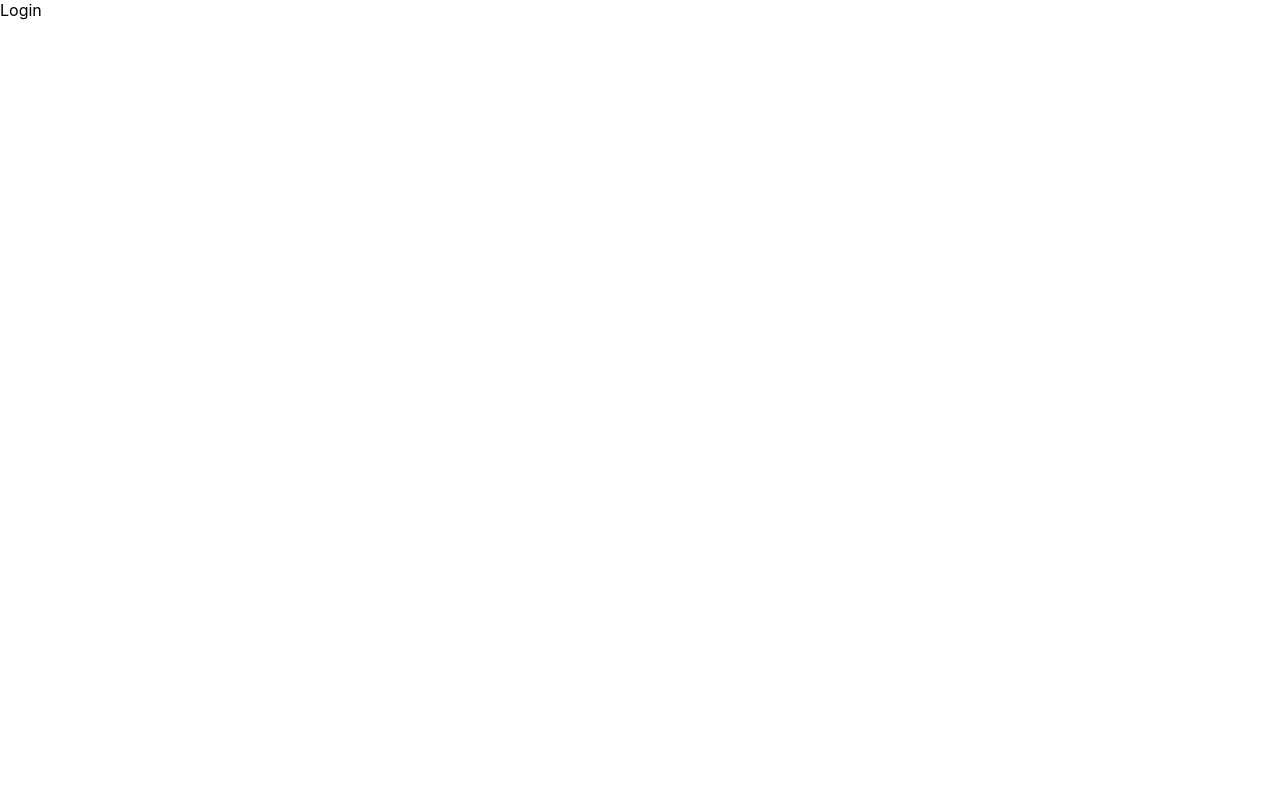
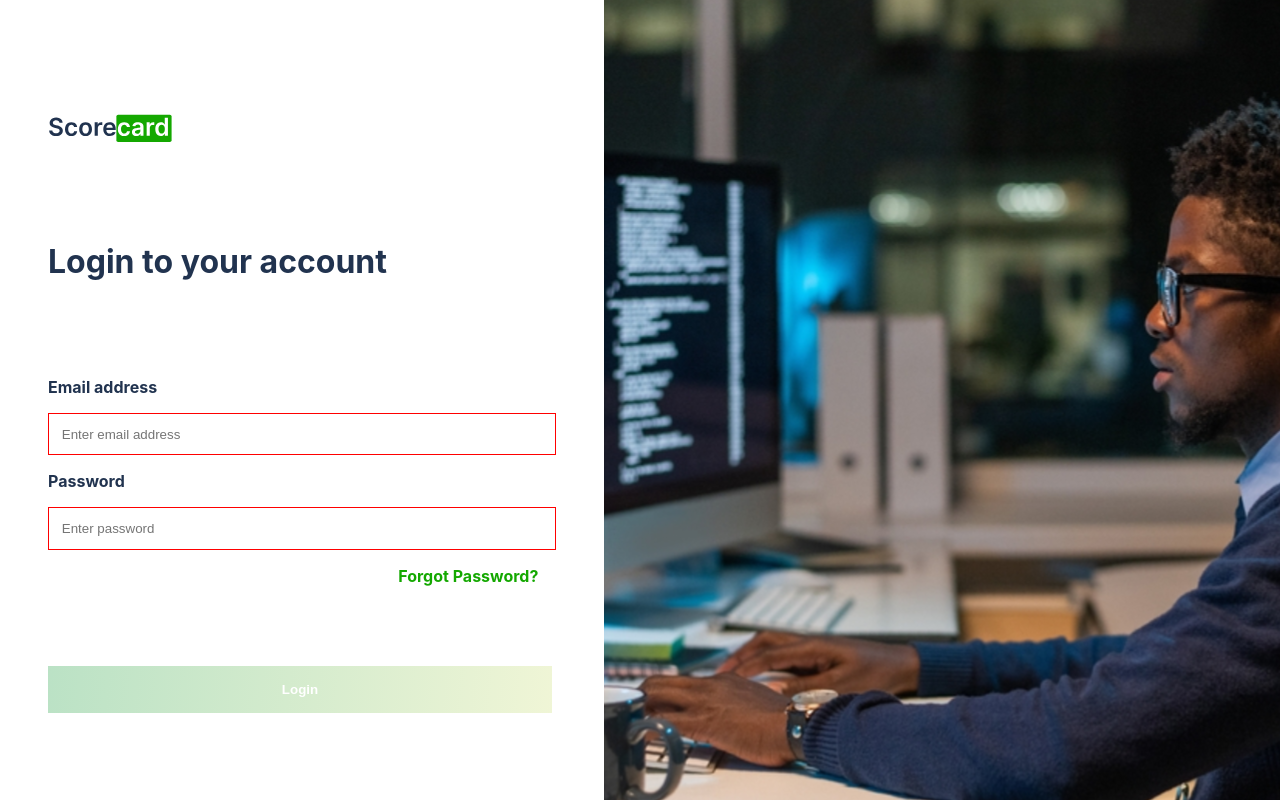
Before and after one commit to Vastro-lorde/scorecard-frontend, a React (Create React App) app: page /login in a window 1280 px wide. Shown: the top 800 px of the page. Built offline with nearby package versions, Linux system fonts and the light colour scheme.

Commit message:
created the login and forgot password pages

```diff
--- a/src/components/ForgotPasswordComponent/ForgotPassword.module.css
+++ b/src/components/ForgotPasswordComponent/ForgotPassword.module.css
@@ -2,3 +2,88 @@
   margin: 0;
   padding: 0;
 }
+/* *{
+    box-sizing: border-box;
+} */
+.altH1 {
+  left: 0;
+  margin-bottom: 1rem;
+  margin-top: 4rem;
+}
+.backToLoginStyle {
+  color: var(--primary-green);
+  font-weight: bolder;
+  margin-top: 1rem;
+  text-decoration: none;
+}
+.body {
+  display: flex;
+  justify-content: space-between;
+  width: 100%;
+}
+.button {
+  background: linear-gradient(96.67deg, #34a853 0%, #b8d344 100%);
+  border: none;
+  cursor: pointer;
+  color: white;
+  font-weight: bold;
+  padding: 1rem;
+  width: 31.5rem;
+}
+.details {
+  padding: 3rem;
+}
+.forgotPasswordLink {
+  color: var(--primary-green);
+  font-weight: bolder;
+  position: relative;
+  left: 69%;
+  text-decoration: none;
+}
+form:invalid input[type='submit'] {
+  background: linear-gradient(96.67deg, #34a85356 0%, #b9d34438 100%);
+  border: none;
+  cursor: pointer;
+  color: white;
+  font-weight: bold;
+  margin: 5rem 0;
+  padding: 1rem;
+  width: 31.5rem;
+}
+h1 {
+  color: var(--primary-black);
+  margin-bottom: 6rem;
+}
+img {
+  width: 100%;
+}
+input {
+  color: var(--primary-black);
+  border: 1px solid rgba(33, 51, 79, 0.15);
+  display: block;
+  margin: 1rem 0;
+  padding: 0.8rem;
+  transition: all 0.3s ease-in-out;
+  width: 30rem;
+}
+input[type='email']:invalid {
+  border-color: red;
+}
+input[type='password']:invalid {
+  border-color: red;
+}
+label {
+  color: var(--primary-black);
+  display: block;
+  font-weight: bolder;
+}
+.logoContainer {
+  margin: 4rem 0 6rem 0;
+  width: 8rem;
+}
+.paswordRequirements {
+  display: none;
+}
+.sendLink {
+  margin: 0 0 3rem 0;
+}
--- a/src/components/ForgotPasswordComponent/ForgotPassword.tsx
+++ b/src/components/ForgotPasswordComponent/ForgotPassword.tsx
@@ -1,7 +1,34 @@
 import React from 'react';
-// import ForgotPasswordCss from 'ForgotPassword.module.css';
+import { Link } from 'react-router-dom';
+import ForgotpasswordCss from './ForgotPassword.module.css';
+import scoreLogo from '../../assets/scoreLogo.svg';
+import bgImage from '../../assets/bgImage.svg';
 function ForgotPassword() {
-  return <div>ForgotPassword</div>;
+  return (
+    <div className={ForgotpasswordCss.body}>
+      <div className={ForgotpasswordCss.details}>
+        <div className={ForgotpasswordCss.logoContainer}>
+          <Link to='/'>
+            <img src={scoreLogo} alt='Score logo' />
+          </Link>
+        </div>
+        <Link to='/login' className={ForgotpasswordCss.backToLoginStyle}>
+          Go back to Login
+        </Link>
+        <h1 className={ForgotpasswordCss.altH1}>Forgot Password?</h1>
+        <p className={ForgotpasswordCss.sendLink}>Send a link to your email to reset your password.</p>
+        <form action=''>
+          <label htmlFor='email'>Email address</label>
+          <input type='email' name='email' id='email' placeholder='Enter email address' required />
+          <input type='submit' className={ForgotpasswordCss.button} value='Send reset link' />
+        </form>
+        <Link to='/ResetPassword'>Reset Password</Link>
+      </div>
+      <div className={ForgotpasswordCss.imageContainer}>
+        <img src={bgImage} alt='A young man typing on a computer' />
+      </div>
+    </div>
+  );
 }
 
 export default ForgotPassword;
--- a/src/components/LoginComponent/Login.module.css
+++ b/src/components/LoginComponent/Login.module.css
@@ -2,3 +2,89 @@
   margin: 0;
   padding: 0;
 }
+
+/* *{
+    box-sizing: border-box;
+} */
+.altH1 {
+  left: 0;
+  margin-bottom: 1rem;
+  margin-top: 4rem;
+}
+.backToLoginStyle {
+  color: var(--primary-green);
+  font-weight: bolder;
+  margin-top: 1rem;
+  text-decoration: none;
+}
+.body {
+  display: flex;
+  justify-content: space-between;
+  width: 100%;
+}
+.button {
+  background: linear-gradient(96.67deg, #34a853 0%, #b8d344 100%);
+  border: none;
+  cursor: pointer;
+  color: white;
+  font-weight: bold;
+  padding: 1rem;
+  width: 31.5rem;
+}
+.details {
+  padding: 3rem;
+}
+.forgotPasswordLink {
+  color: var(--primary-green);
+  font-weight: bolder;
+  position: relative;
+  left: 69%;
+  text-decoration: none;
+}
+form:invalid input[type='submit'] {
+  background: linear-gradient(96.67deg, #34a85356 0%, #b9d34438 100%);
+  border: none;
+  cursor: pointer;
+  color: white;
+  font-weight: bold;
+  margin: 5rem 0;
+  padding: 1rem;
+  width: 31.5rem;
+}
+h1 {
+  color: var(--primary-black);
+  margin-bottom: 6rem;
+}
+img {
+  width: 100%;
+}
+input {
+  color: var(--primary-black);
+  border: 1px solid rgba(33, 51, 79, 0.15);
+  display: block;
+  margin: 1rem 0;
+  padding: 0.8rem;
+  transition: all 0.3s ease-in-out;
+  width: 30rem;
+}
+input[type='email']:invalid {
+  border-color: red;
+}
+input[type='password']:invalid {
+  border-color: red;
+}
+label {
+  color: var(--primary-black);
+  display: block;
+  font-weight: bolder;
+}
+.logoContainer {
+  margin: 4rem 0 6rem 0;
+  width: 8rem;
+}
+.paswordRequirements {
+  display: none;
+}
+.sendLink {
+  margin: 0 0 3rem 0;
+}
--- a/src/components/LoginComponent/Login.tsx
+++ b/src/components/LoginComponent/Login.tsx
@@ -1,7 +1,45 @@
 import React from 'react';
-// import LoginCss from 'Login.module.css';
+import { Link } from 'react-router-dom';
+import LoginCss from './Login.module.css';
+import scoreLogo from '../../assets/scoreLogo.svg';
+import bgImage from '../../assets/bgImage.svg';
 function Login() {
-  return <div>Login</div>;
+  return (
+    <div className={LoginCss.body}>
+      <div className={LoginCss.details}>
+        <div className={LoginCss.logoContainer}>
+          <Link to='/'>
+            <img src={scoreLogo} alt='Score logo' />
+          </Link>
+        </div>
+        <h1>Login to your account</h1>
+        <form action=''>
+          <label htmlFor='email'>Email address</label>
+          <input type='email' name='email' id='email' placeholder='Enter email address' required />
+          <label htmlFor='password'>Password</label>
+          <input
+            type='password'
+            name='password'
+            id='password'
+            placeholder='Enter password'
+            pattern='(?=.*\d)(?=.*[a-z])(?=.*[A-Z]).{8,}'
+            required
+          />
+          <div className={LoginCss.paswordRequirements}>
+            Your password must be at least 6 characters as well as contain at least one uppercase, one lowercase, and
+            one number.
+          </div>
+          <Link to='/ForgotPassword' className={LoginCss.forgotPasswordLink}>
+            Forgot Password?
+          </Link>
+          <input type='submit' className={LoginCss.button} value='Login' />
+        </form>
+      </div>
+      <div className={LoginCss.imageContainer}>
+        <img src={bgImage} alt='A young man typing on a computer' />
+      </div>
+    </div>
+  );
 }
 
 export default Login;
```
